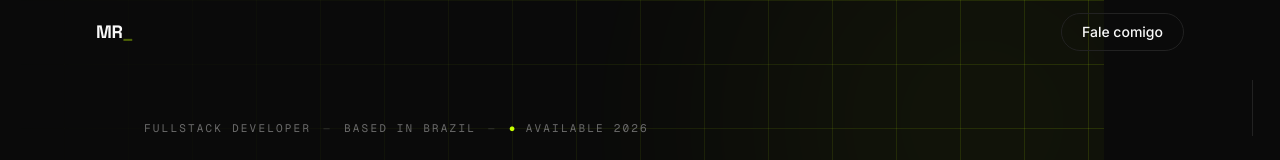
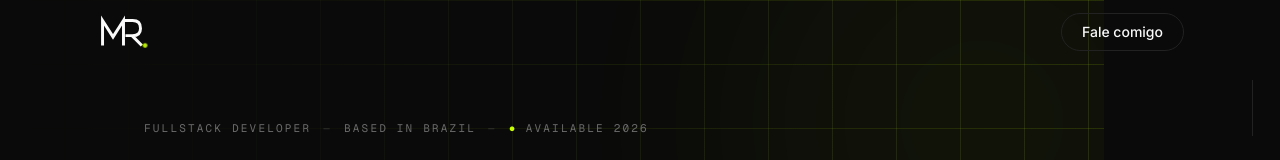
Before and after one commit to MarcosRanauro/site-pessoal-marcos-ranauro, a Next.js app: page / in a window 1280 px wide. Shown: the top 160 px of the page. Built offline with nearby package versions, Linux system fonts and the light colour scheme.

Commit message:
feat: logo MR monograma em ligadura com ponto pulsante

```diff
--- a/src/app/globals.css
+++ b/src/app/globals.css
@@ -36,8 +36,6 @@
   /* Animações CSS (usadas pelo Header e badge do Hero) */
   --animate-fade-in-down: fade-in-down 0.5s ease-out both;
   --animate-fade-in-up:   fade-in-up 0.6s ease-out both;
-  /* Cursor de terminal da logo MR */
-  --animate-blink: blink 1.1s ease-in-out infinite;
 }
 
 /* ── Escala tipográfica ─────────────────────────────────────────────────── */
@@ -80,13 +78,21 @@
   to   { opacity: 1; transform: translateY(0); }
 }
 
-@keyframes blink {
-  0%, 100% { opacity: 1; }
-  50%       { opacity: 0; }
+@keyframes logo-breathe {
+  0%, 100% { transform: scale(0.8);  opacity: 0.55; }
+  50%       { transform: scale(1.4);  opacity: 1; }
+}
+
+/* Ponto lime da logo — respiração */
+.logo-dot {
+  fill: var(--color-accent);
+  animation: logo-breathe 1.9s ease-in-out infinite;
+  transform-box: fill-box;
+  transform-origin: center;
 }
 
 @media (prefers-reduced-motion: reduce) {
-  .animate-blink { animation: none; }
+  .logo-dot { animation: none; }
 }
 
 /* Delays de animação CSS (usados pelo Header) */
--- a/src/components/ui/Logo.tsx
+++ b/src/components/ui/Logo.tsx
@@ -1,19 +1,39 @@
-export function Logo() {
+interface LogoProps {
+  className?: string;
+}
+
+export function Logo({ className }: LogoProps) {
   return (
     <a
       href="#"
       aria-label="Marcos Ranauro — voltar ao topo"
-      className="inline-flex items-baseline"
+      className="inline-block text-foreground"
     >
-      <span className="font-heading text-lg font-bold tracking-tight text-foreground">
-        MR
-      </span>
-      <span
-        aria-hidden="true"
-        className="animate-blink font-heading text-lg font-bold text-accent"
+      <svg
+        viewBox="0 0 160 110"
+        fill="none"
+        xmlns="http://www.w3.org/2000/svg"
+        role="img"
+        aria-label="Marcos Ranauro"
+        className={className ?? "h-9 w-auto"}
       >
-        _
-      </span>
+        <g
+          stroke="currentColor"
+          strokeWidth="9"
+          fill="none"
+          strokeLinejoin="miter"
+          strokeLinecap="butt"
+        >
+          {/* M: sobe, vale, sobe, desce — haste direita compartilhada com R */}
+          <path d="M 20 96 L 20 20 L 52 70 L 84 20 L 84 96" />
+          {/* R: bojo arredondado a partir do tronco compartilhado */}
+          <path d="M 84 20 L 112 20 Q 136 20 136 44 Q 136 66 112 66 L 90 66" />
+          {/* R: perna diagonal */}
+          <path d="M 110 66 L 140 96" />
+        </g>
+        {/* Ponto lime que respira */}
+        <circle cx="150" cy="96" r="5.5" className="logo-dot" />
+      </svg>
     </a>
   );
 }
```
Also changed, not shown: 1 other file (tests, documents, lock files or other folders).
